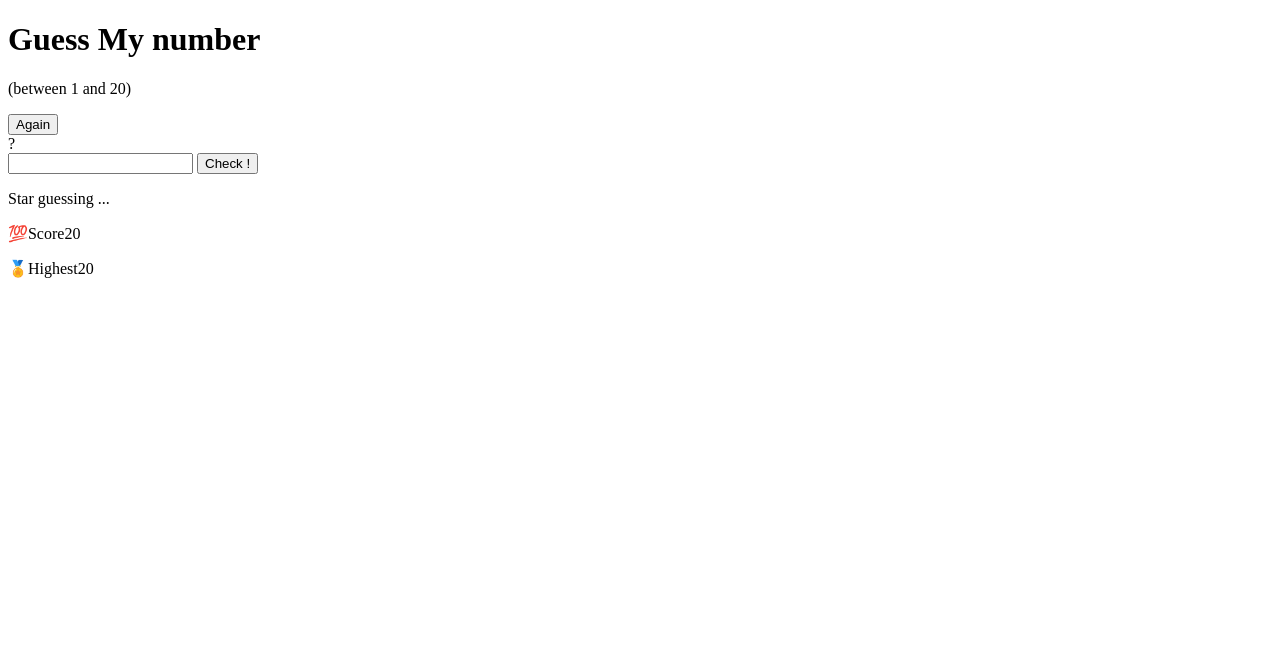
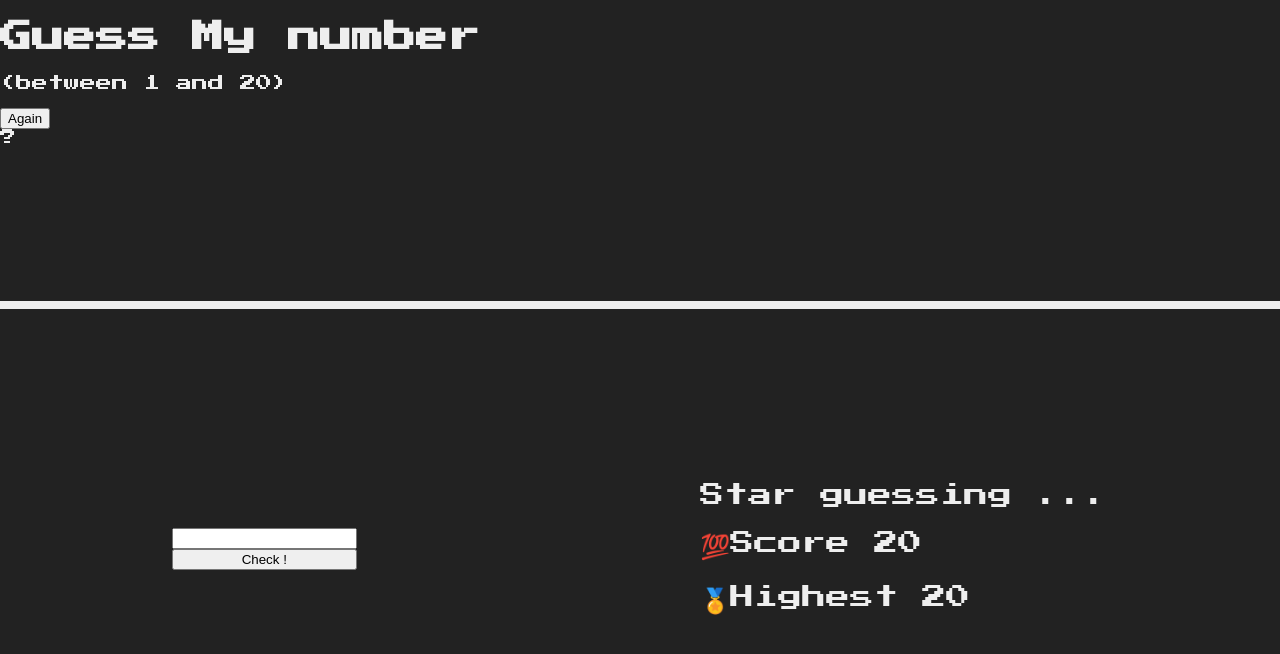
Before and after one commit to oussamachihaoui/Guess-the-random-number, a plain HTML site: page index.html in a window 1280 px wide. Drawn offline with Linux system fonts and the light colour scheme.

Commit message:
styling layout

```diff
--- a/app.css
+++ b/app.css
@@ -0,0 +1,33 @@
+/* styling layout */
+
+body {
+  font-family: "Press Start 2P", system-ui;
+  font-weight: 400;
+  font-style: normal;
+  background-color: #222;
+  color: #eee;
+  padding: 0;
+  margin: 0;
+}
+
+header {
+  height: 35vh;
+  border-bottom: 8px solid #eee;
+  position: relative;
+}
+
+main {
+  height: 60vh;
+  display: flex;
+  align-items: center;
+  justify-content: space-around;
+}
+
+.left {
+  display: flex;
+  flex-direction: column;
+}
+
+.right {
+  font-size: 1.5rem;
+}
```
Also changed, not shown: index.html (+4 -2 lines).
